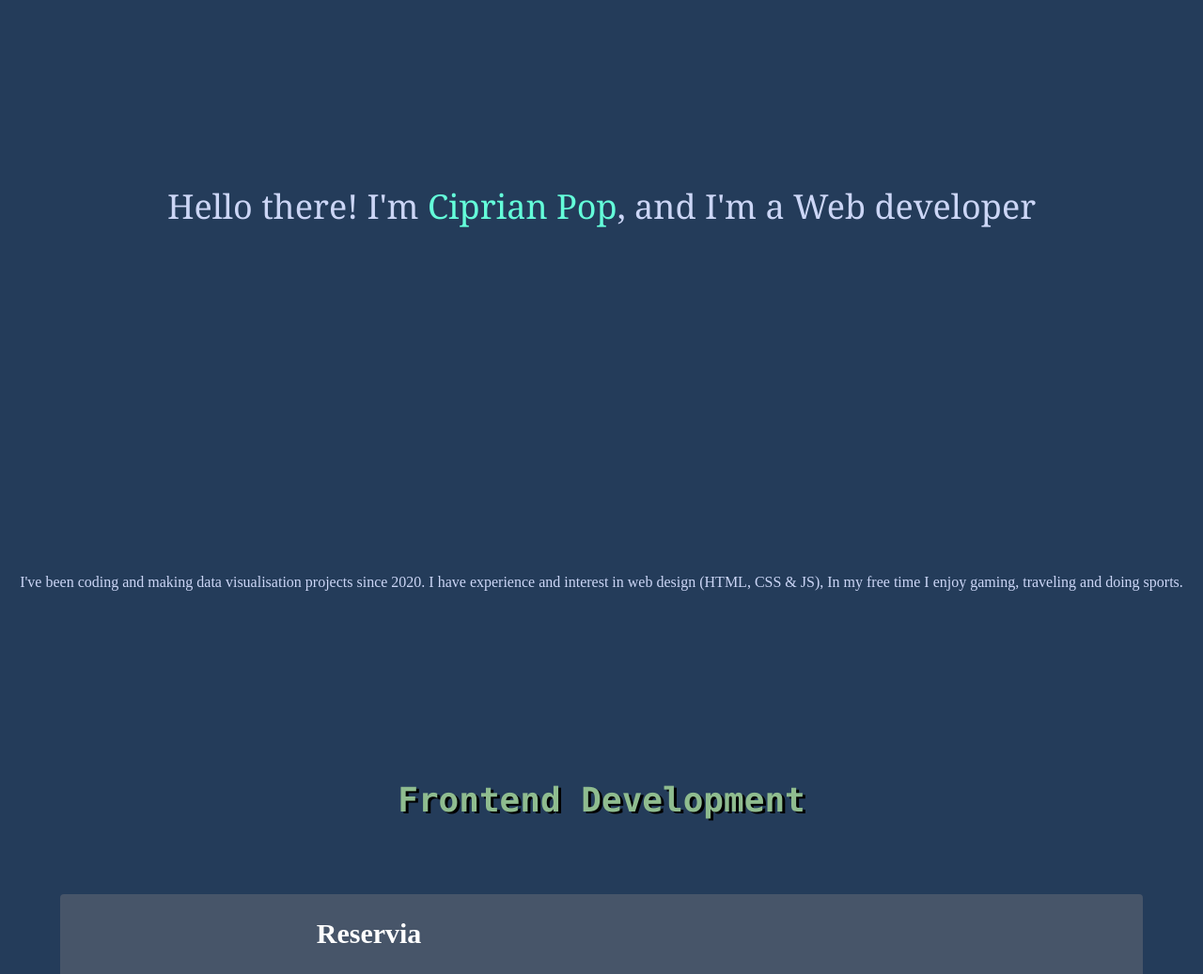
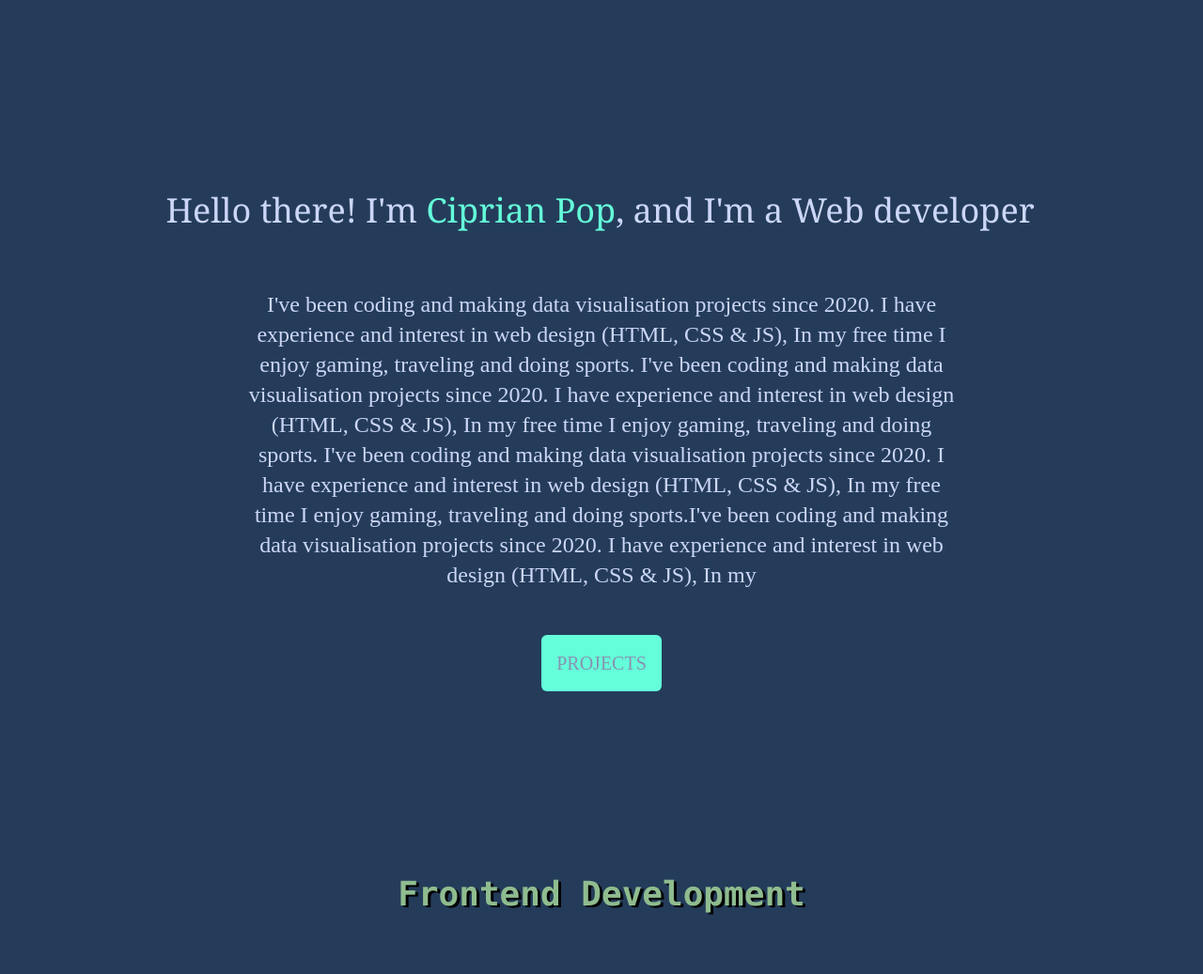
Before and after one commit to c-v-pop/portfolio, a PHP site: page / in a window 1280 px wide. Shown: the part 116-1153 px from the top of the page at 94% size. Run offline with PHP 8.4, Linux system fonts and the light colour scheme.

Commit message:
something

```diff
--- a/dist/output.css
+++ b/dist/output.css
@@ -551,6 +551,14 @@ video {
   position: static;
 }
 
+.m-auto {
+  margin: auto;
+}
+
+.m-1 {
+  margin: 0.25rem;
+}
+
 .m-16 {
   margin: 4rem;
 }
@@ -559,17 +567,14 @@ video {
   margin: 0.5rem;
 }
 
-.m-1 {
-  margin: 0.25rem;
-}
-
-.m-auto {
-  margin: auto;
-}
-
 .my-3 {
   margin-top: 0.75rem;
   margin-bottom: 0.75rem;
+}
+
+.my-4 {
+  margin-top: 1rem;
+  margin-bottom: 1rem;
 }
 
 .mt-20 {
@@ -620,8 +629,8 @@ video {
   width: 900px;
 }
 
-.w-20 {
-  width: 5rem;
+.max-w-\[60\%\] {
+  max-width: 60%;
 }
 
 .transform {
@@ -678,6 +687,14 @@ video {
   overflow-wrap: break-word;
 }
 
+.rounded-full {
+  border-radius: 9999px;
+}
+
+.rounded-md {
+  border-radius: 0.375rem;
+}
+
 .rounded-xl {
   border-radius: 0.75rem;
 }
@@ -750,8 +754,8 @@ video {
   padding: 1.25rem;
 }
 
-.p-1 {
-  padding: 0.25rem;
+.p-4 {
+  padding: 1rem;
 }
 
 .py-2 {
@@ -779,6 +783,16 @@ video {
   padding-right: 1.25rem;
 }
 
+.py-8 {
+  padding-top: 2rem;
+  padding-bottom: 2rem;
+}
+
+.py-40 {
+  padding-top: 10rem;
+  padding-bottom: 10rem;
+}
+
 .text-center {
   text-align: center;
 }
@@ -801,19 +815,29 @@ video {
   line-height: 2rem;
 }
 
+.text-lg {
+  font-size: 1.125rem;
+  line-height: 1.75rem;
+}
+
 .text-4xl {
   font-size: 2.25rem;
   line-height: 2.5rem;
 }
 
-.text-lg {
-  font-size: 1.125rem;
+.text-3xl {
+  font-size: 1.875rem;
+  line-height: 2.25rem;
+}
+
+.text-xl {
+  font-size: 1.25rem;
   line-height: 1.75rem;
 }
 
-.text-3xl {
-  font-size: 1.875rem;
-  line-height: 2.25rem;
+.text-5xl {
+  font-size: 3rem;
+  line-height: 1;
 }
 
 .font-extrabold {
@@ -829,26 +853,14 @@ video {
   color: rgb(100 255 218 / var(--tw-text-opacity));
 }
 
+.text-support-200 {
+  --tw-text-opacity: 1;
+  color: rgb(136 146 176 / var(--tw-text-opacity));
+}
+
 .text-white {
   --tw-text-opacity: 1;
   color: rgb(255 255 255 / var(--tw-text-opacity));
-}
-
-.shadow {
-  --tw-shadow: 0 1px 3px 0 rgb(0 0 0 / 0.1), 0 1px 2px -1px rgb(0 0 0 / 0.1);
-  --tw-shadow-colored: 0 1px 3px 0 var(--tw-shadow-color), 0 1px 2px -1px var(--tw-shadow-color);
-  box-shadow: var(--tw-ring-offset-shadow, 0 0 #0000), var(--tw-ring-shadow, 0 0 #0000), var(--tw-shadow);
-}
-
-.shadow-2xl {
-  --tw-shadow: 0 25px 50px -12px rgb(0 0 0 / 0.25);
-  --tw-shadow-colored: 0 25px 50px -12px var(--tw-shadow-color);
-  box-shadow: var(--tw-ring-offset-shadow, 0 0 #0000), var(--tw-ring-shadow, 0 0 #0000), var(--tw-shadow);
-}
-
-.shadow-primary {
-  --tw-shadow-color: #64FFDA;
-  --tw-shadow: var(--tw-shadow-colored);
 }
 
 .ring-green-500 {
@@ -874,7 +886,6 @@ body {
 /* Typing animation */
 
 .wrapper {
-  height: 100vh;
   /*This part is important for centering*/
   display: grid;
   place-items: center;
--- a/index.php
+++ b/index.php
@@ -21,17 +21,23 @@
             <a href="/demo/media/CiprianPopCV.docx" class="py-5 px-10 border-support border-4 hover:border-primary hover:shadow-xl hover:shadow-primary" download>Resume</a>
             </div>
         </nav>
-        <div class="wrapper">
-            <div class="md:typing-demo text-center">
-            <h1 class="p-2 text-2xl md:text-4xl font-serif">Hello there! I'm
+        <div class="wrapper py-40">
+            <div class="typing-demo text-center">
+            <h1 class="py-8 text-5xl md:text-4xl font-serif">Hello there! I'm
                <span class="text-primary">Ciprian Pop</span>,
                  and I'm a Web developer</h1>
             </div>
-            <p>I've been coding and making data visualisation projects since 2020. I have experience and interest in web design (HTML, CSS & JS),
+            <p class="text-2xl m-auto text-center py-8 max-w-[60%]">I've been coding and making data visualisation projects since 2020. I have experience and interest in web design (HTML, CSS & JS),
                 In my free time I enjoy gaming, traveling and doing sports.
+                I've been coding and making data visualisation projects since 2020. I have experience and interest in web design (HTML, CSS & JS),
+                In my free time I enjoy gaming, traveling and doing sports.
+                I've been coding and making data visualisation projects since 2020. I have experience and interest in web design (HTML, CSS & JS),
+                In my free time I enjoy gaming, traveling and doing sports.I've been coding and making data visualisation projects since 2020. I have experience and interest in web design (HTML, CSS & JS),
+                In my
             </p>
+            <a href="#" class="text-center my-4 text-support-200 bg-primary p-4 rounded-md m-auto text-xl"> PROJECTS</a>
         </div>
-            </div>
+    </div>
     </header>
     <h2 class="text-center capitalize font-mono font-extrabold text-4xl">Frontend development</h2>
     <div class="m-16">
--- a/styles/index.css
+++ b/styles/index.css
@@ -13,7 +13,6 @@ body {
 /* Typing animation */
 
 .wrapper {
-  height: 100vh;
   /*This part is important for centering*/
   display: grid;
   place-items: center;
```
Also changed, not shown: other parts of dist/output.css (+22 -43 lines).
